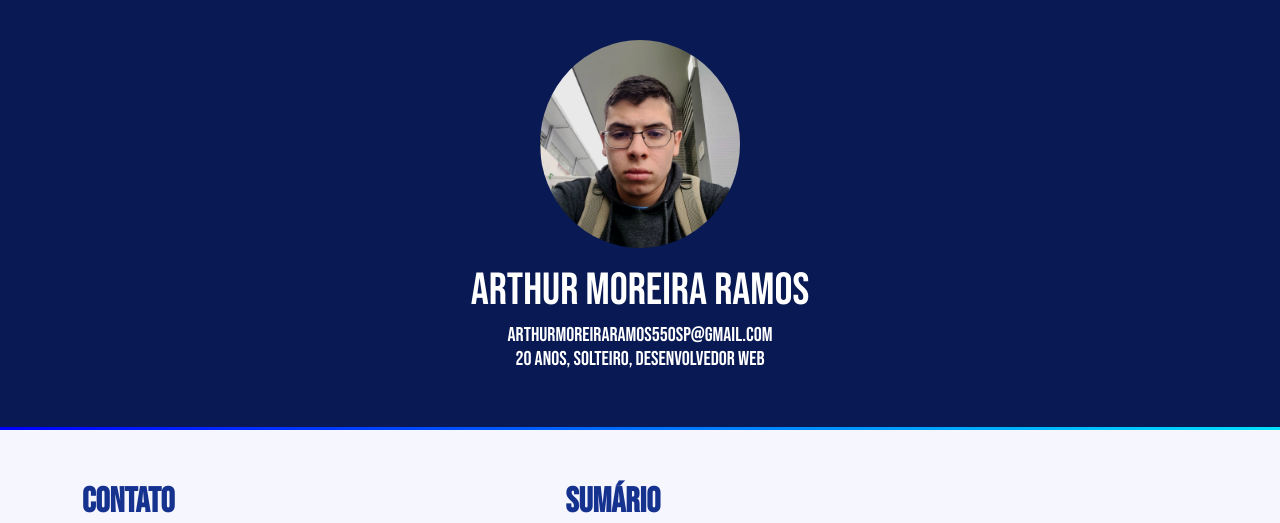
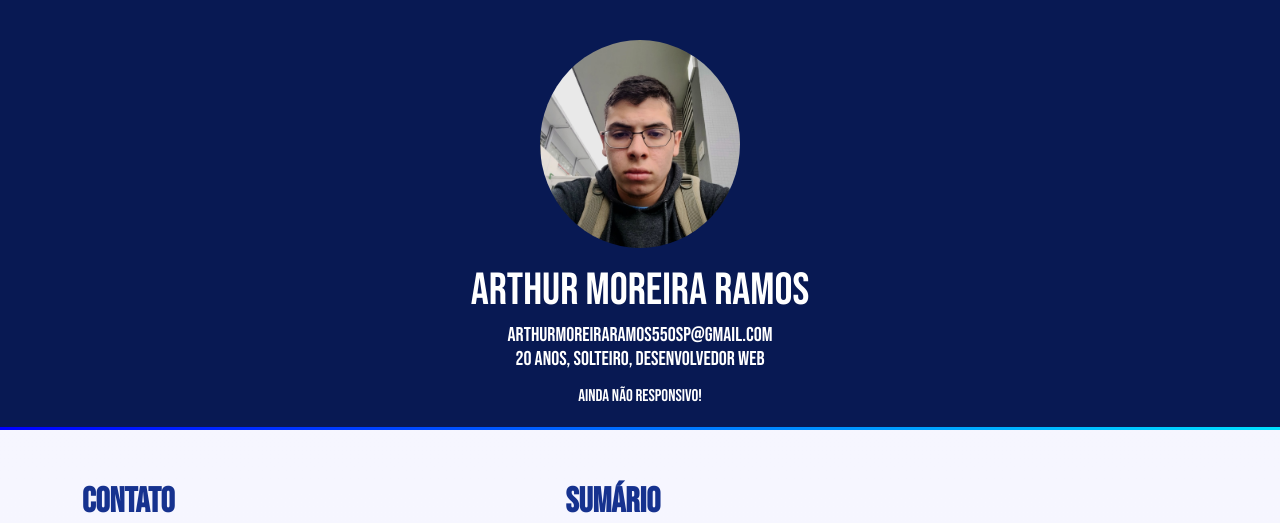
Before and after one commit to arthurramoz/Curriculo, a plain HTML site: page index.html in a window 1280 px wide. Shown: the top 523 px of the page. Drawn offline with Linux system fonts and the light colour scheme.

Commit message:
Curriculo

```diff
--- a/css/style.css
+++ b/css/style.css
@@ -50,6 +50,13 @@ header{
     margin-top: 5px;
     font-weight: 100;
     font-size: 20px;
+}
+
+.header-text p{
+    color: white;
+    font-weight: 100;
+    margin-top: 15px;
+    font-size: 17px;
 }
 
 section{
--- a/index.html
+++ b/index.html
@@ -16,6 +16,7 @@
             <div class="header-text">
                 <h1>Arthur Moreira Ramos</h1>
                 <h2>arthurmoreiraramos550sp@gmail.com<br>20 ANOS, SOLTEIRO, Desenvolvedor Web</h2>
+                <p>ainda não responsivo!</p>
             </div>
         </div>
     </header>
```
